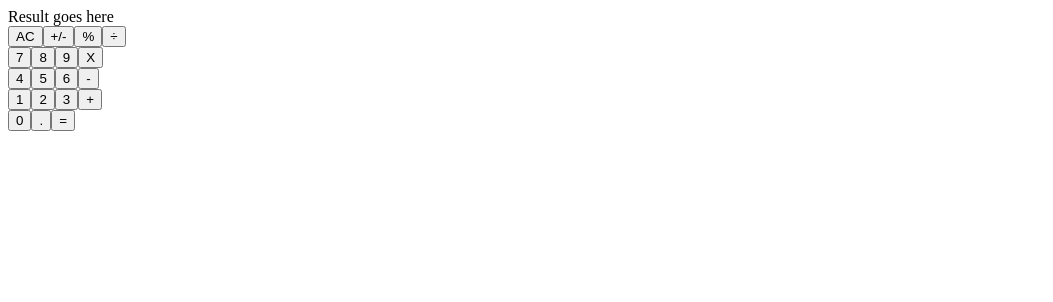
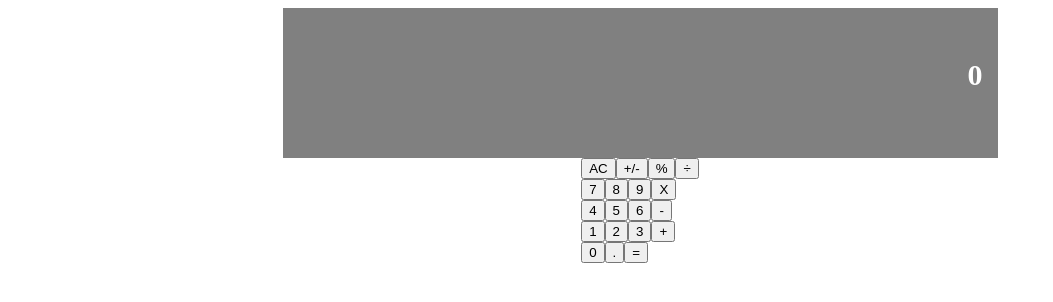
Before and after one commit to ebeagusamuel/calculator, a React (Create React App) app: page / in a window 1280 px wide. Shown: the top 302 px of the page, without its empty margins (0-1053 px from the left). Built offline with nearby package versions, Linux system fonts and the light colour scheme.

Commit message:
add style to the display component

```diff
--- a/src/components/App.css
+++ b/src/components/App.css
@@ -1,39 +1,19 @@
-.App {
-  text-align: center;
-}
-
-.App-logo {
-  height: 40vmin;
-  pointer-events: none;
-}
-
-@media (prefers-reduced-motion: no-preference) {
-  .App-logo {
-    animation: App-logo-spin infinite 20s linear;
-  }
-}
-
-.App-header {
-  background-color: #282c34;
-  min-height: 100vh;
+.containerDiv {
+  margin: auto;
+  width: 700px;
   display: flex;
   flex-direction: column;
   align-items: center;
-  justify-content: center;
-  font-size: calc(10px + 2vmin);
-  color: white;
 }
 
-.App-link {
-  color: #61dafb;
+.display{
+  background-color: gray;
+  color: white;
+  width: 100%;
+  height: 100px;
+  font-size: 30px;
+  font-weight: bold;
+  text-align: right;
+  padding-right: 15px;
+  padding-top: 50px;
 }
-
-@keyframes App-logo-spin {
-  from {
-    transform: rotate(0deg);
-  }
-
-  to {
-    transform: rotate(360deg);
-  }
-}
--- a/src/components/App.js
+++ b/src/components/App.js
@@ -5,8 +5,8 @@ import './App.css';
 
 function App() {
   return (
-    <div>
-      <Display result="Result goes here" />
+    <div className="containerDiv">
+      <Display />
       <ButtonPanel />
     </div>
   );
--- a/src/components/Display.js
+++ b/src/components/Display.js
@@ -4,7 +4,7 @@ import PropTypes from 'prop-types';
 const Display = props => {
   const { result } = props;
 
-  return <div>{result}</div>;
+  return <div className='display'>{result}</div>;
 };
 
 Display.propTypes = {
```
